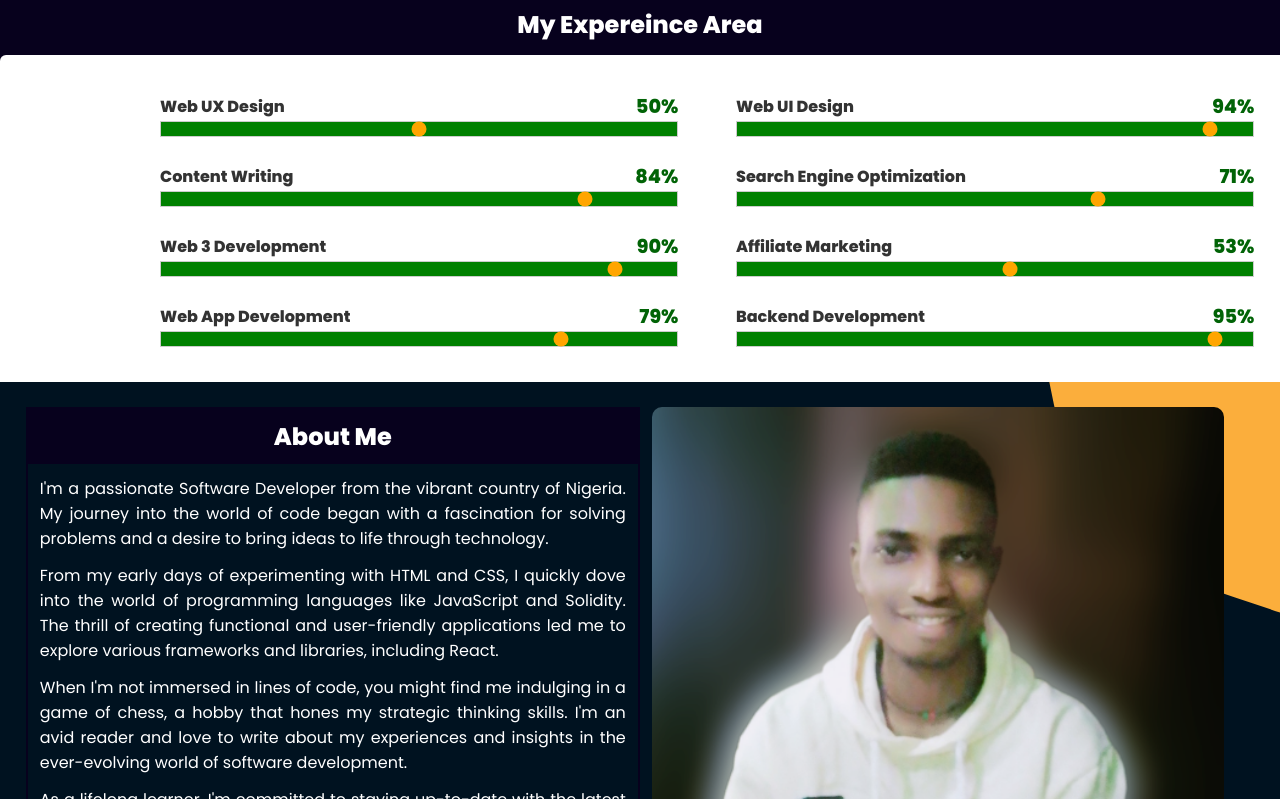
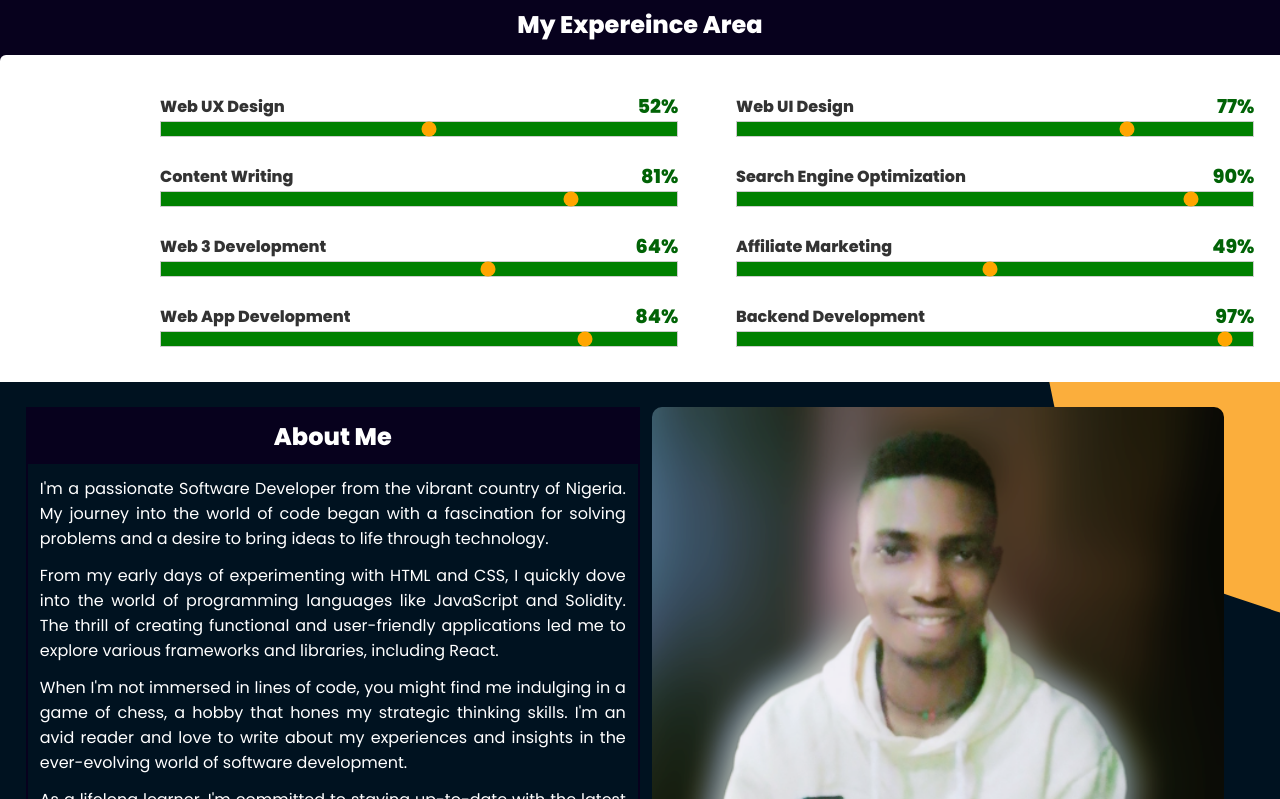
Before and after one commit to Younglad-Paul/Pauls_Portfolio, a React (Create React App) app: page / in a window 1280 px wide. Shown: the part 1761-2560 px from the top of the page. Built offline with nearby package versions, Linux system fonts and the light colour scheme.

Commit message:
animation fix

```diff
--- a/public/index.html
+++ b/public/index.html
@@ -267,69 +267,69 @@
             <label for="HTML">
                 <ul>
                     <li>
-                        <p>Web UX Design</p> <span>50%</span>
+                        <p>Web UX Design</p> <span id="disp1"></span>
                     </li>
                 </ul>
-                <input type="range" value="50" >
+                <input type="range" value="0" id="slide1" class="range" >
             </label>
             <label for="HTML">
                 <ul>
                     <li>
-                        <p>Web UI Design</p> <span>94%</span>
+                        <p>Web UI Design</p> <span id="disp2"></span>
                     </li>
                 </ul>
-                <input type="range" value="94" >
+                <input type="range" value="0" id="slide2" >
             </label>
             <label for="HTML">
                 <ul>
                     <li>
-                        <p>Content Writing</p> <span>84%</span>
+                        <p>Content Writing</p> <span id="disp3"></span>
                     </li>
                 </ul>
-                <input type="range" value="84">
+                <input type="range" value="0" id="slide3" >
             </label>
             <label for="HTML">
                 <ul>
                     <li>
-                        <p>Search Engine Optimization</p> <span>71%</span>
+                        <p>Search Engine Optimization</p> <span id="disp4"></span>
                     </li>
                 </ul>
-                <input type="range" value="71" >
+                <input type="range" value="0" id="slide4" >
             </label>
             <label for="HTML">
                 <ul>
                     <li>
-                        <p>Web 3 Development</p> <span>90%</span>
+                        <p>Web 3 Development</p> <span id="disp5"></span>
                     </li>
                 </ul>
-                <input type="range" value="90">
+                <input type="range" value="0" id="slide5" >
             </label>
             <label for="HTML">
                 <ul>
                     <li>
-                        <p>Affiliate Marketing</p> <span>53%</span>
+                        <p>Affiliate Marketing</p> <span id="disp6"></span>
                     </li>
                 </ul>
-                <input type="range" value="53">
+                <input type="range" value="0" id="slide6" >
             </label>
             <label for="HTML">
                 <ul>
                     <li>
-                        <p>Web App Development</p> <span>79%</span>
+                        <p>Web App Development</p> <span id="disp7"></span>
                     </li>
                 </ul>
-                <input type="range" value="79">
+                <input type="range" value="0" id="slide7" >
             </label>
             <label for="HTML">
                 <ul>
                     <li>
-                        <p>Backend Development</p> <span>95%</span>
+                        <p>Backend Development</p> <span id="disp8"></span>
                     </li>
                 </ul>
-                <input type="range" value="95">
+                <input type="range" value="0" id="slide8" >
             </label>
 
-            <div class="noInteraction" ></div>
+            <div class="noInteraction"></div>
         </form>
     </section>
 
@@ -365,9 +365,10 @@
         <h3>Find me on social media</h3>
         <div>
             <a href="https://linkedin.com/in/borisade-paul-dayo-5a8b13250" alt="Linkedin"><i class="fa-brands fa-linkedin"></i></a>
-            <a href="https://www.clippings.me/borisade_paul" alt="Clipping"><img src="images/clippings.svg" style="width:110px"> </a>
             <a href="https://twitter.com/BorisadePaul" alt="Twitter"><i class="fa-brands fa-twitter"></i></a>
             <a href="https://web.facebook.com/profile.php?id=100083095636541" alt="Facebook"><i class="fa-brands fa-facebook"></i></a>
+            <a href="https://www.instagram.com/borisadepaul/" alt="Instagram"><i class="fa-brands fa-instagram"></i></i></a>
+            <a href="https://www.clippings.me/borisade_paul" alt="Clipping"><img src="images/clippings.svg" style="width:110px"> </a>
 
         </div>
     </footer>
@@ -396,7 +397,9 @@
     var direction = window.innerWidth <= 700 ? 'vertical' : 'horizontal';
 
     return direction;
+
   }
+
 </script>
   </body>
 </html>
--- a/public/style.css
+++ b/public/style.css
@@ -29,7 +29,6 @@
 .snippet{
     margin-top: -60%;
 }
-
 *{
     margin:0;
     padding:0;
@@ -300,7 +299,7 @@ h2{
 #capabilities form label ul li span{
     text-align: end;
     font-size:1.2rem;
-    color:var(--buton)
+    color:var(--buton);
 }
 #capabilities form label input{
     width:100%;
@@ -384,6 +383,9 @@ footer{
     background: var(--bgsecondary);
     text-align: center;
     color:#016306;
+}
+footer h3{
+    text-decoration: underline;
 }
 footer div a{
     margin:2rem;
--- a/public/style.js
+++ b/public/style.js
@@ -50,3 +50,84 @@ function snippet6(){
 function noSnippet6(){
     detail6.classList.remove("snippet")
 }
+
+function focusing(){
+
+const slide1 = document.querySelector("#slide1")
+const disp1 = document.querySelector("#disp1")
+const slide2 = document.querySelector("#slide2")
+const disp2 = document.querySelector("#disp2")
+const slide3 = document.querySelector("#slide3")
+const disp3 = document.querySelector("#disp3")
+const slide4 = document.querySelector("#slide4")
+const disp4 = document.querySelector("#disp4")
+const slide5 = document.querySelector("#slide5")
+const disp5 = document.querySelector("#disp5")
+const slide6 = document.querySelector("#slide6")
+const disp6 = document.querySelector("#disp6")
+const slide7 = document.querySelector("#slide7")
+const disp7 = document.querySelector("#disp7")
+const slide8 = document.querySelector("#slide8")
+const disp8 = document.querySelector("#disp8")
+
+setInterval(() => {
+    disp1.innerHTML = slide1.value + "%"
+    if(slide1.value < 52){
+        slide1.value++
+    }
+    disp2.innerHTML = slide2.value + "%"
+    if(slide2.value < 77){
+        slide2.value++
+    }
+    disp3.innerHTML = slide3.value + "%"
+    if(slide3.value < 81){
+        slide3.value++
+    }
+    disp4.innerHTML = slide4.value + "%"
+    if(slide4.value < 90){
+        slide4.value++
+    }
+    disp5.innerHTML = slide5.value + "%"
+    if(slide5.value < 64){
+        slide5.value++
+    }
+    disp6.innerHTML = slide6.value + "%"
+    if(slide6.value < 49){
+        slide6.value++
+    }
+    disp7.innerHTML = slide7.value + "%"
+    if(slide7.value < 84){
+        slide7.value++
+    }
+    disp8.innerHTML = slide8.value + "%"
+    if(slide8.value < 97){
+        slide8.value++
+    }
+
+}, 35)
+
+}
+// function Unfocusing() {
+//     const slide1 = document.querySelector("#slide1");
+//     const disp1 = document.querySelector("#disp1");
+
+//     if (slide1.value > 50) {
+//         slide1.value = 0;
+//         disp1.innerHTML = slide1.value + "%";  // Update the displayed value
+//     }
+// }
+
+
+const observer = new IntersectionObserver((entries) => {
+    entries.forEach((entry) => {
+        if (entry.isIntersecting) {
+            focusing()
+        }
+        // else{
+        //     Unfocusing()
+        // }
+    });
+});
+
+const actionable = document.querySelectorAll("#capabilities");
+actionable.forEach((el) => observer.observe(el));
```
